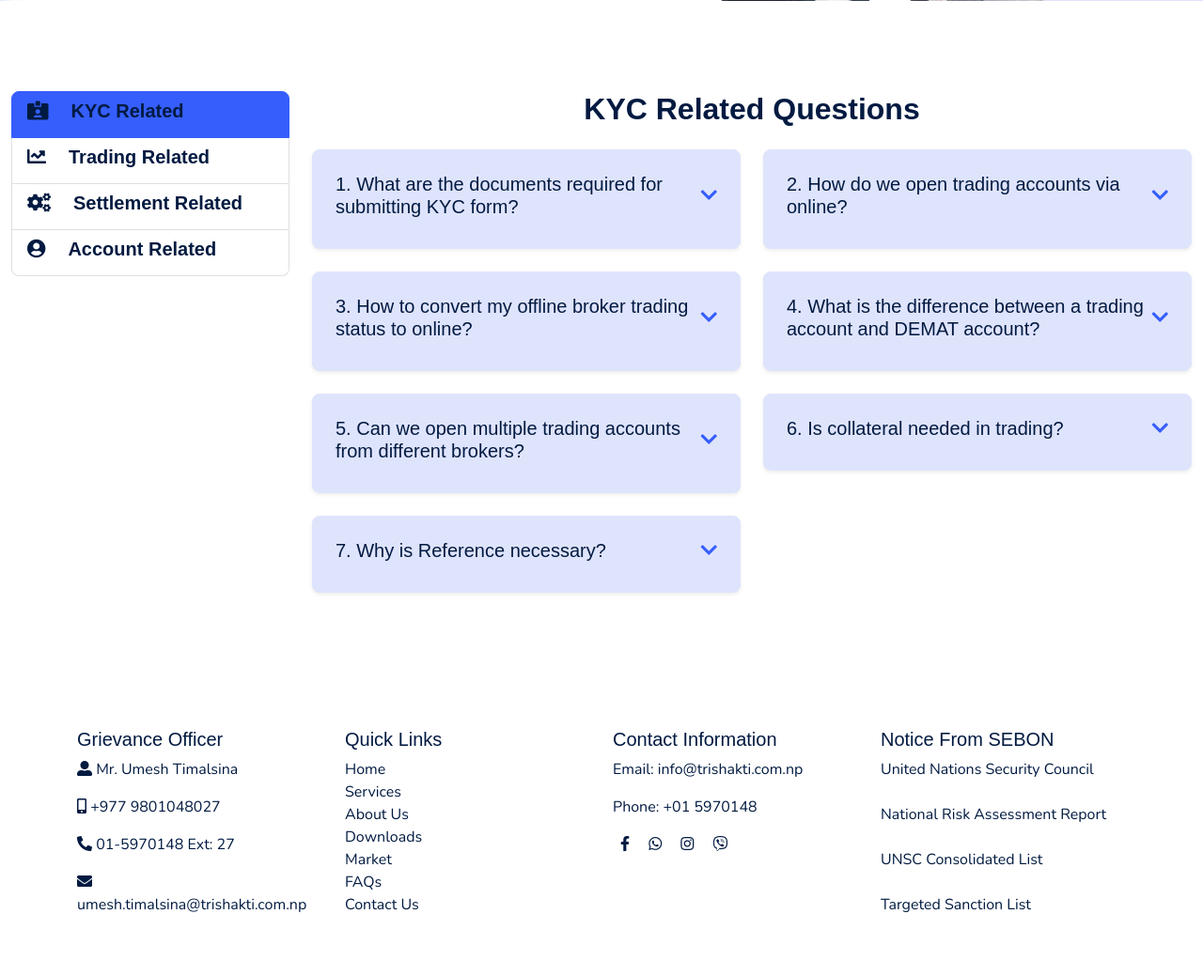
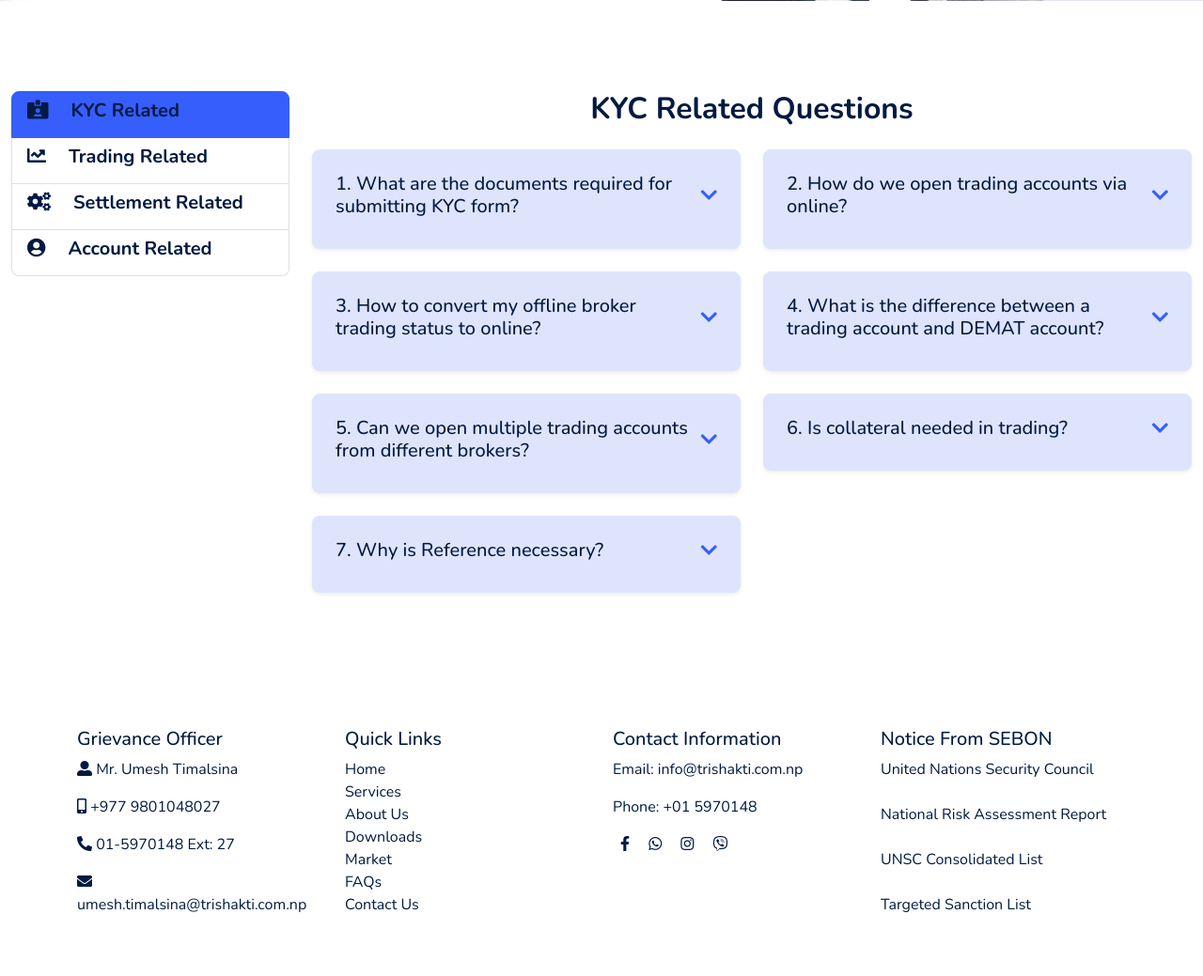
Before and after one commit to RoboPrabin/WEB-TrishaktiWebsite, a PHP site: page /faqs.html in a window 1280 px wide. Shown: the part 412-1451 px from the top of the page at 94% size. Run offline with PHP 8.4, Linux system fonts and the light colour scheme; some libraries are stand-ins or nearby versions.

Commit message:
css modified font

```diff
--- a/css/style.css
+++ b/css/style.css
@@ -11,7 +11,7 @@ body {
     font-family: 'Nunito', sans-serif; /* Apply the 'Nunito' font */
   }
 
-  h1,h5 p {
+  h1,h5,h4,h2,h3 p {
     font-family: 'Nunito', sans-serif;
   }
 
```
